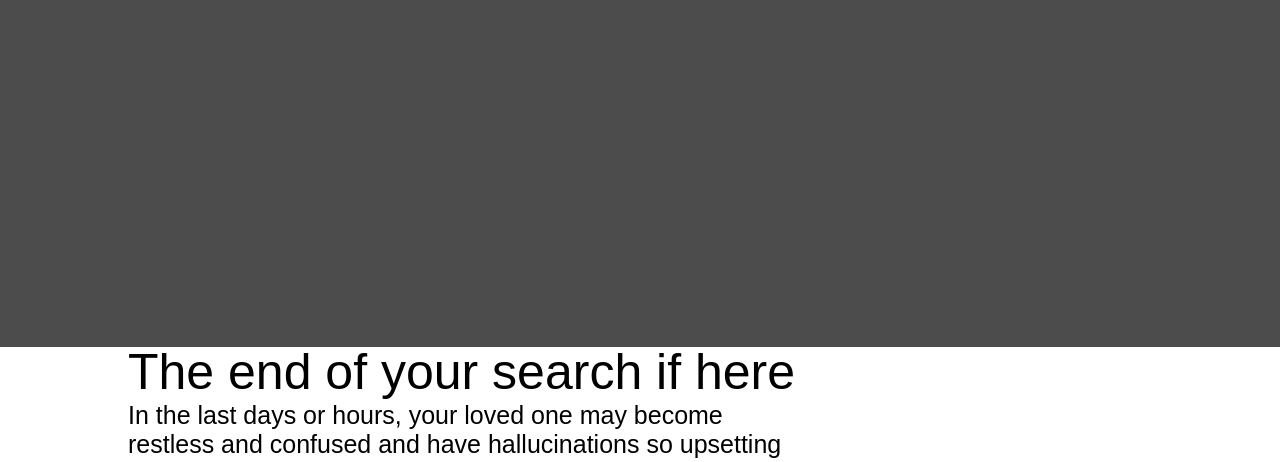
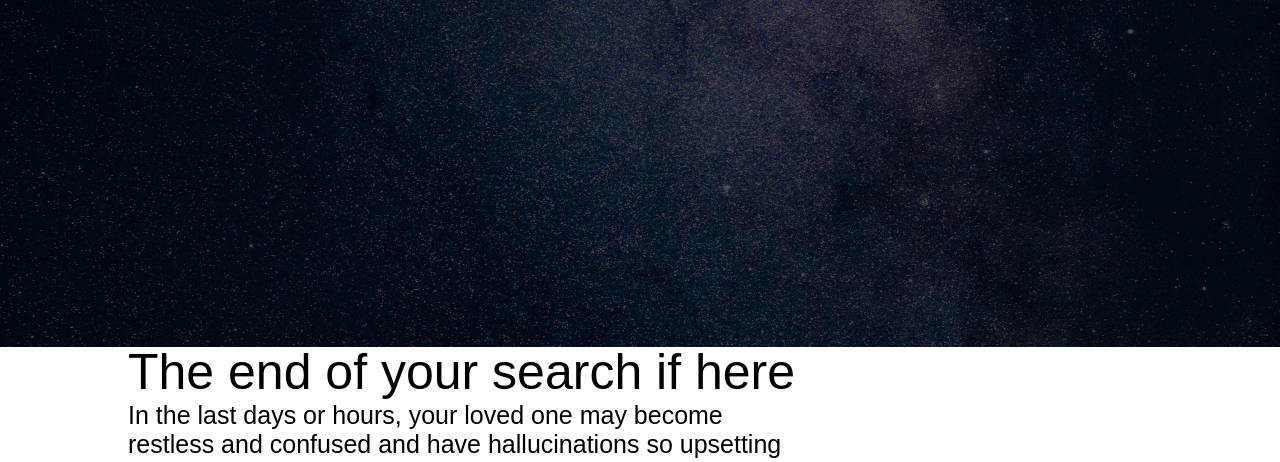
Before and after one commit to anmolgupta871/sample, a plain HTML site: page index.html in a window 1280 px wide. Shown: the part 553-1015 px from the top of the page. Drawn offline with Linux system fonts and the light colour scheme.

Commit message:
Update style.css

```diff
--- a/style.css
+++ b/style.css
@@ -60,7 +60,7 @@
 	border-radius: 9px;
 }
 .background{
-    background: rgba(0, 0, 0, 0.7) url(image/bg.jpg);
+    background: rgba(0, 0, 0, 0.7) url(bg.jpg);
     background-size: cover;
     /* background: url(image/bg.jpg); */
     background-blend-mode: darken;
```
